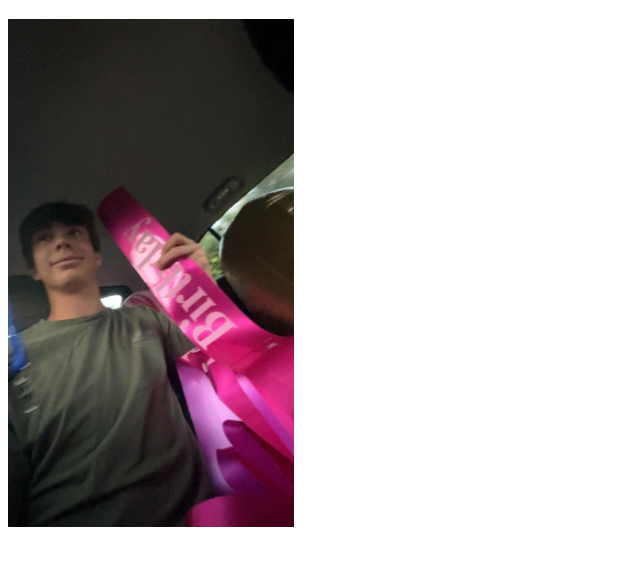
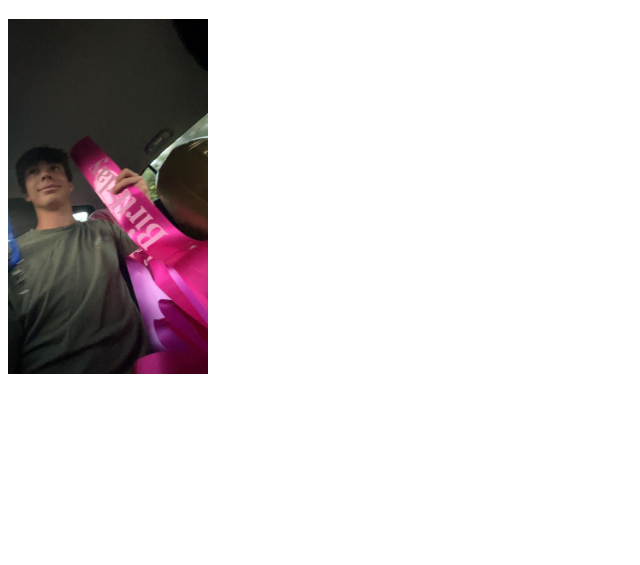
Before and after one commit to JesseDoesStuff/JessesWebsite, a plain HTML site: page index.html in a window 1280 px wide. Shown: the part 61-626 px from the top of the page, without its empty margins (0-640 px from the left). Drawn offline with Linux system fonts and the light colour scheme.

Commit message:
Update index.html

```diff
--- a/index.html
+++ b/index.html
@@ -4,6 +4,6 @@
   </head>
   <body>
     <h1>Jesse's Kick-Ass Website</h1>
-    <img src="BirthdayBoy.jpg" alt="Jesse smiling with a birthday bow in his hand" width="22.6%"></img>
+    <img src="BirthdayBoy.jpg" alt="Jesse smiling with a birthday bow in his hand" width="200" align="center-center"></img>
   </body>
 </html>
```
